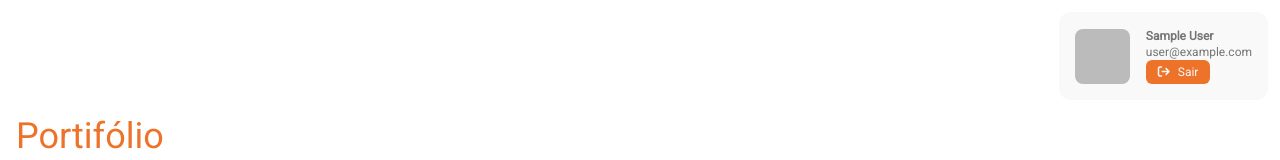
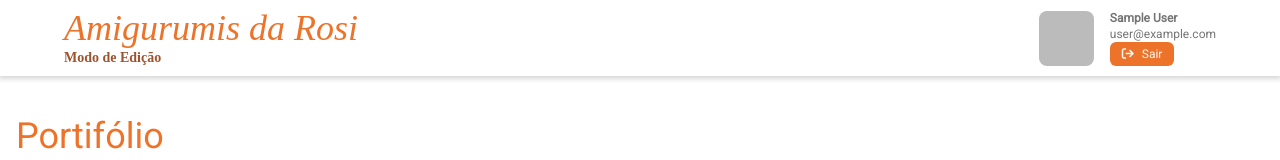
Before and after one commit to lucaslbmp/portfolio-rosi, a Next.js app: page /admin in a window 1280 px wide. Shown: the top 160 px of the page. Built offline with nearby package versions, Linux system fonts and the light colour scheme; no server answers; the database is empty; sample sign-in values are in the browser's storage.

Commit message:
Adding header to admin

```diff
--- /dev/null
+++ b/src/app/admin/components/admin-header.tsx
@@ -0,0 +1,47 @@
+import { signOut } from "@/auth";
+import Button from "@/components/button";
+import HeaderBody from "@/components/header-body";
+import { User } from "next-auth";
+import Image from "next/image";
+
+const AdminHeader = ({ user }: { user?: User }) => {
+  return (
+    <HeaderBody className="flex justify-between mb-6 sticky top-0 z-10 bg-background">
+      <h1 className="text-4xl font-montserrat italic  text-primary">
+        Amigurumis da Rosi
+        <p className="text-sm text-foregroundTertiary not-italic font-bold">
+          Modo de Edição
+        </p>
+      </h1>
+      <div className="flex gap-4 w-fit">
+        <div className="flex items-center">
+          <Image
+            src={user?.image ?? ""}
+            alt={user?.name ?? ""}
+            width={55}
+            height={55}
+            className="rounded-lg"
+          />
+        </div>
+
+        <div className="flex flex-col text-xs">
+          <span className="font-bold">{user?.name}</span>
+          <span>{user?.email}</span>
+          <form
+            action={async () => {
+              "use server";
+              await signOut();
+            }}
+          >
+            <Button className="text-xs py-1 rounded-md">
+              <i className="fa-solid fa-arrow-right-from-bracket"></i>
+              Sair
+            </Button>
+          </form>
+        </div>
+      </div>
+    </HeaderBody>
+  );
+};
+
+export default AdminHeader;
--- a/src/app/admin/page.tsx
+++ b/src/app/admin/page.tsx
@@ -8,9 +8,9 @@ import OverlayPanel from "@/components/overlay-panel";
 import ProductForm from "./components/product-form";
 import CategoryHeader from "./components/category-header";
 import AddCategoryButton from "./components/add-category-button";
-import { auth, signOut } from "@/auth";
-import Image from "next/image";
+import { auth } from "@/auth";
 import { redirect } from "next/navigation";
+import AdminHeader from "./components/admin-header";
 
 const AdminPage = async () => {
   const session = await auth();
@@ -25,34 +25,7 @@ const AdminPage = async () => {
   });
   return (
     <>
-      <div className="flex gap-4 bg-backgroundSecondary w-fit p-4 rounded-xl mr-3 mt-3 ml-auto">
-        <div className="flex items-center">
-          <Image
-            src={user?.image ?? ""}
-            alt={user?.name ?? ""}
-            width={55}
-            height={55}
-            className="rounded-lg"
-          />
-        </div>
-
-        <div className="flex flex-col text-xs">
-          <span className="font-bold">{user?.name}</span>
-          <span>{user?.email}</span>
-          <form
-            action={async () => {
-              "use server";
-              await signOut();
-            }}
-          >
-            <Button className="text-xs py-1 rounded-md">
-              <i className="fa-solid fa-arrow-right-from-bracket"></i>
-              Sair
-            </Button>
-          </form>
-        </div>
-      </div>
-
+      <AdminHeader user={user} />
       <section className="flex flex-col gap-4 p-4">
         <h2 className="text-4xl text-primary">Portifólio</h2>
         <div className="flex flex-col gap-4">
```
